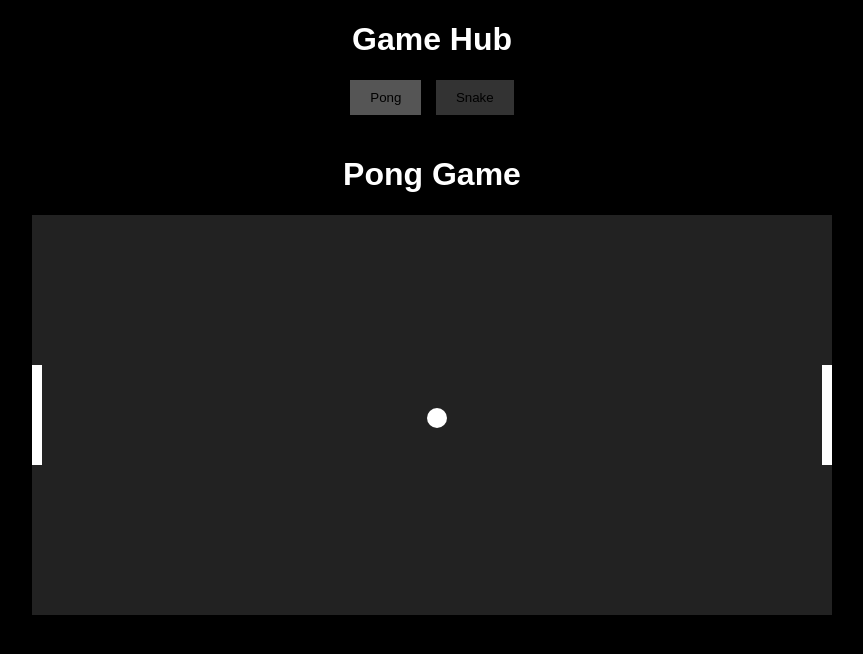
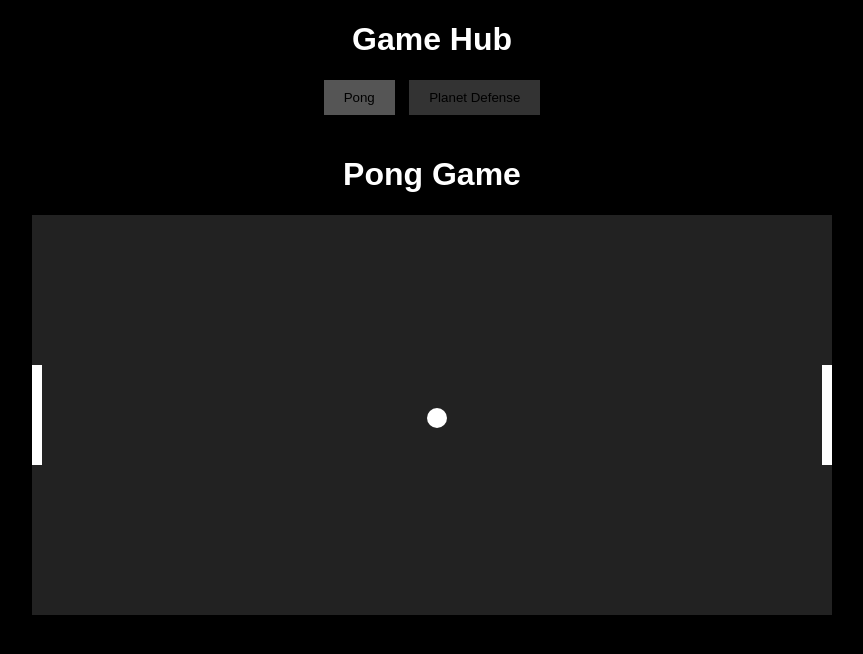
Before and after one commit to BaronVonDev/webgames, a plain HTML site: page index.html in a window 1280 px wide. Shown: the whole page, without its empty margins (208-1071 px from the left). Drawn offline with Linux system fonts and the light colour scheme.

Commit message:
Update index.html

```diff
--- a/index.html
+++ b/index.html
@@ -46,15 +46,15 @@
   <h1>Game Hub</h1>
   <div id="tabs">
     <button class="tab active" data-tab="pong">Pong</button>
-    <button class="tab" data-tab="snake">Snake</button>
+    <button class="tab" data-tab="planetdefense">Planet Defense</button>
   </div>
 
   <div id="gameContainer">
     <div id="pong" class="tab-content active">
       <iframe src="pong.html" width="1000" height="600"></iframe>
     </div>
-    <div id="snake" class="tab-content">
-      <iframe src="snake.html" width="1000" height="600"></iframe>
+    <div id="planetdefense" class="tab-content">
+      <iframe src="planetdefense.html" width="1000" height="600"></iframe>
     </div>
   </div>
 
```
